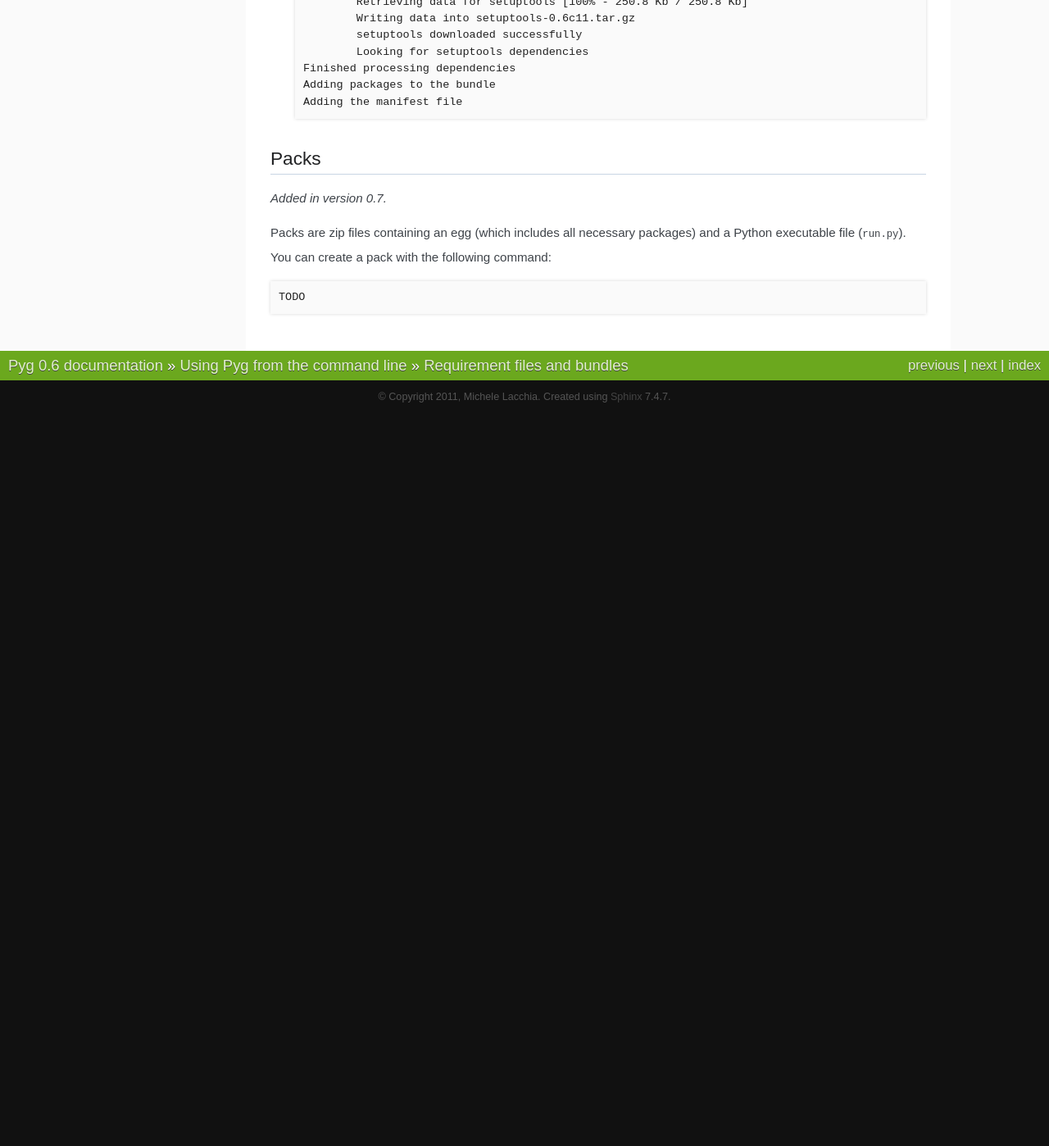
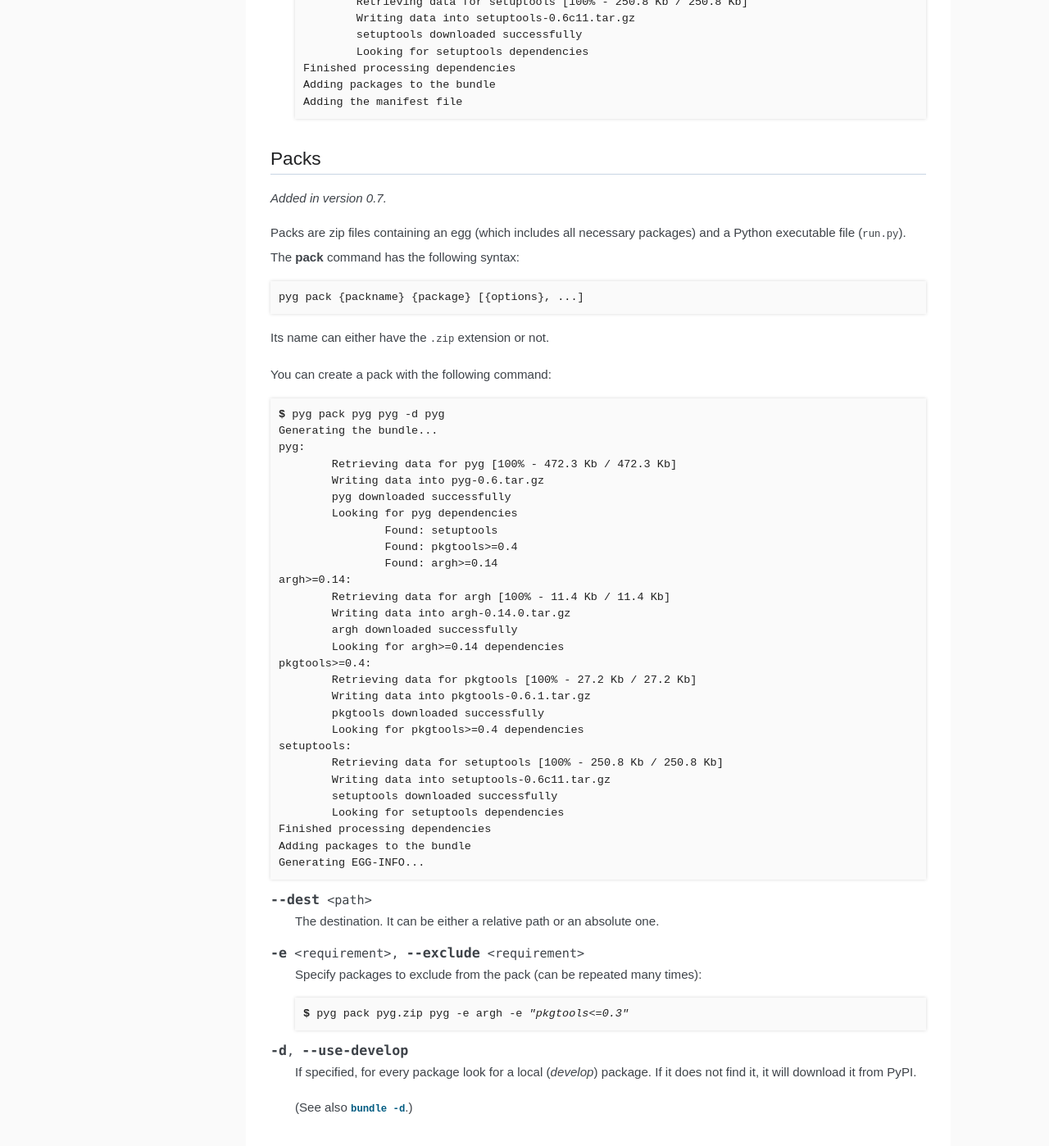
Before and after one commit to rubik/pyg, a Sphinx documentation site: the page built from docs/cmdline/req_bund.rst, in a window 1280 px wide and 1400 px high, scrolled down 3188 px. Shown: the whole window at 82% size. Built offline with Sphinx 7.4.7, drawn with Linux system fonts in a browser that asks for light colours; before the commit the page ends 3692 px from its top, so only the background shows below that; some of the changed text lies outside the part shown.

Commit message:
Updated docs

```diff
--- a/docs/cmdline/req_bund.rst
+++ b/docs/cmdline/req_bund.rst
@@ -128,7 +128,7 @@ You can download the generated example bundle :download:`here <../files/pyg.pyb>
 
     Specify packages to exclude from the bundle (can be repeated many times)::
 
-        $ pyg bundle pyg.pyb pyg -e argh -e pkgtools<=0.3
+        $ pyg bundle pyg.pyb pyg -e argh -e "pkgtools<=0.3"
 
 
 .. option:: -d, --use-develop
@@ -176,6 +176,56 @@ Packs
 .. versionadded:: 0.7
 
 Packs are zip files containing an egg (which includes all necessary packages) and a Python executable file (:file:`run.py`).
+The :command:`pack` command has the following syntax::
+
+    pyg pack {packname} {package} [{options}, ...]
+
+Its name can either have the ``.zip`` extension or not.
+
 You can create a pack with the following command::
 
-    TODO
+    $ pyg pack pyg pyg -d pyg
+    Generating the bundle...
+    pyg:
+            Retrieving data for pyg [100% - 472.3 Kb / 472.3 Kb]
+            Writing data into pyg-0.6.tar.gz
+            pyg downloaded successfully
+            Looking for pyg dependencies
+                    Found: setuptools
+                    Found: pkgtools>=0.4
+                    Found: argh>=0.14
+    argh>=0.14:
+            Retrieving data for argh [100% - 11.4 Kb / 11.4 Kb]
+            Writing data into argh-0.14.0.tar.gz
+            argh downloaded successfully
+            Looking for argh>=0.14 dependencies
+    pkgtools>=0.4:
+            Retrieving data for pkgtools [100% - 27.2 Kb / 27.2 Kb]
+            Writing data into pkgtools-0.6.1.tar.gz
+            pkgtools downloaded successfully
+            Looking for pkgtools>=0.4 dependencies
+    setuptools:
+            Retrieving data for setuptools [100% - 250.8 Kb / 250.8 Kb]
+            Writing data into setuptools-0.6c11.tar.gz
+            setuptools downloaded successfully
+            Looking for setuptools dependencies
+    Finished processing dependencies
+    Adding packages to the bundle
+    Generating EGG-INFO...
+
+
+.. option:: --dest <path>
+
+    The destination. It can be either a relative path or an absolute one.
+
+.. option:: -e <requirement>, --exclude <requirement>
+
+    Specify packages to exclude from the pack (can be repeated many times)::
+
+        $ pyg pack pyg.zip pyg -e argh -e "pkgtools<=0.3"
+
+.. option:: -d, --use-develop
+
+    If specified, for every package look for a local (*develop*) package. If it does not find it, it will download it from PyPI.
+
+    (See also :option:`bundle -d`.)
```
Also changed, not shown: 1 other file.
